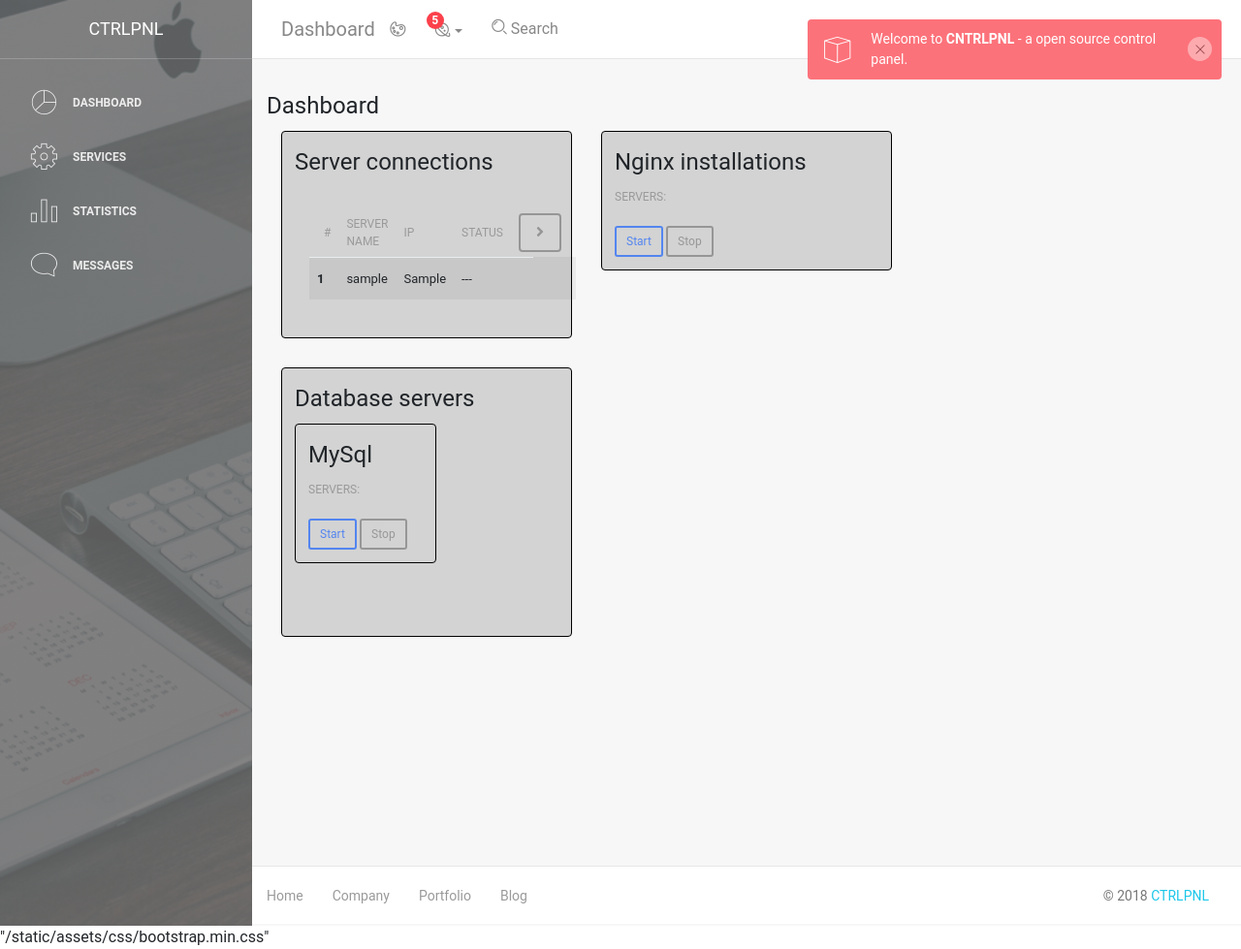
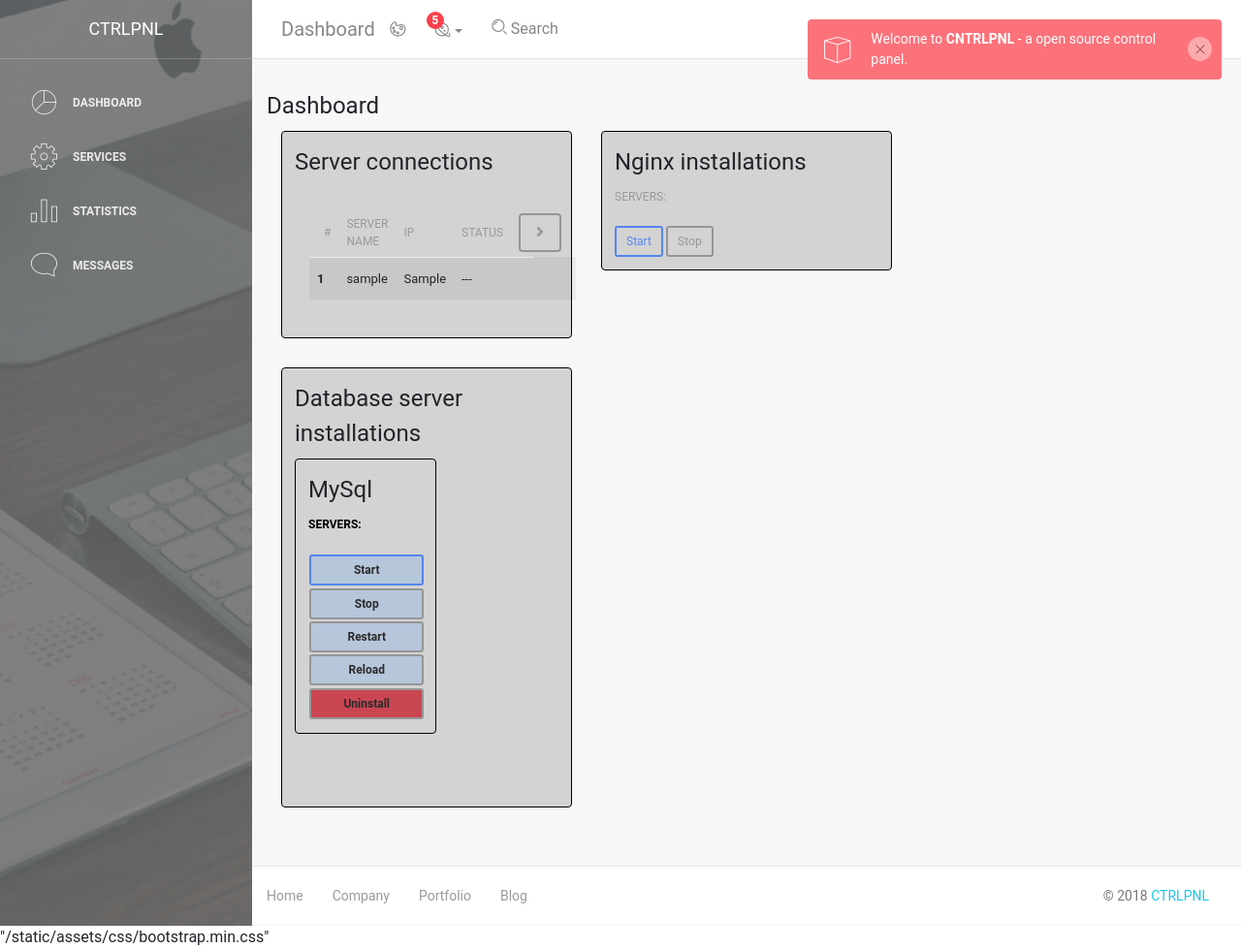
Before and after one commit to pernaess/ctrlpnl, a Django app: page /accounts/dashboard/ in a window 1280 px wide. Shown: the whole page at 97% size. Run offline with Django 3.2, Linux system fonts and the light colour scheme; a user stored in the database is signed in; tables that the repository leaves empty hold one stand-in row (values such as "Sample post"); parts of the project's set-up code (start-up, migrations or seed data) failed here and were passed over; some libraries are stand-ins or nearby versions.

Commit message:
minor design changes

```diff
--- a/tutorial/accounts/static/style.css
+++ b/tutorial/accounts/static/style.css
@@ -1,158 +1,3 @@
-/*@import url("https://fonts.googleapis.com/css?family=Open+Sans:400,600");*/
-/*@import url("https://fonts.googleapis.com/css?family=Lekton:400,700");*/
-/*@import url("https://maxcdn.bootstrapcdn.com/font-awesome/4.5.0/css/font-awesome.min.css");*/
-/**, *:before, *:after {*/
-  /*margin: 0;*/
-  /*padding: 0;*/
-  /*box-sizing: border-box;*/
-/*}*/
-
-/*html, body {*/
-  /*height: 100vh;*/
-  /*width: auto;*/
-    /*padding: 0;*/
-    /*margin: 0;*/
-/*}*/
-
-
-
-/*body {*/
-  /*font: 600 12px/1 'lekton', sans-serif;*/
-  /*color: #333;*/
-  /*background: #333;*/
-  /*overflow-x: hidden;*/
-/*}*/
-
-
-/*.wrapper {*/
-  /*display: flex;*/
-  /*min-height: 100%;*/
-/*}*/
-
-/*.sidebar {*/
-    /*margin-top: 60px;*/
-  /*width: 220px;*/
-  /*position: fixed;*/
-/*}*/
-
-/*.content {*/
-  /*flex: 1;*/
-  /*padding: 30px;*/
-    /*margin-top: 40px;*/
-  /*background: #eee;*/
-  /*box-shadow: 0 0 5px black;*/
-  /*transform: translate3d(0, 0, 0);*/
-  /*transition: transform .3s;*/
-/*}*/
-
-/*.content.isOpen {*/
-  /*transform: translate3d(220px, 0, 0);*/
-/*}*/
-
-/*.button {*/
-  /*cursor: pointer;*/
-/*}*/
-
-/*.button:before {*/
-  /*content: '\f121';*/
-  /*font: 42px fontawesome;*/
-/*}*/
-
-/*!* CSS for top navbar *!*/
-/*.proIc a.icon-profile:before{*/
-  /*content: '\f007';*/
-/*}*/
-
-/*.proIc a.active {*/
-  /*box-shadow: inset 5px 0 0 #222, inset 6px 0 0 #222;*/
-  /*background: #2a2a2a;*/
-/*}*/
-
-/*#navbar_info {*/
-    /*color: #eeeeee;*/
-    /*margin-top: 1.6em;*/
-    /*margin-right: 10em;*/
-/*}*/
-
-/*!* CSS for side navbar *!*/
-/*.nav1 li a {*/
-  /*position: relative;*/
-  /*display: block;*/
-  /*padding: 20px 0 20px 50px;*/
-  /*font-size: 12px;*/
-  /*color: #eee;*/
-  /*border-bottom: 1px solid #222;*/
-/*}*/
-
-/*.nav1 li a:before {*/
-  /*font: 14px fontawesome;*/
-  /*position: absolute;*/
-  /*top: 19px;*/
-  /*left: 20px;*/
-/*}*/
-
-/*.nav1 li a.icon-dash:before{*/
-  /*content: '\f121';*/
-/*}*/
-
-/*.nav1 li a.icon-services:before{*/
-  /*content: '\f233';*/
-/*}*/
-
-/*.nav1 li a.icon-stats:before{*/
-  /*content: '\f201';*/
-/*}*/
-
-/*.nav1 li a.icon-msg:before{*/
-  /*content: '\f086';*/
-/*}*/
-
-
-/*.nav1 li a.icon-logout:before{*/
-  /*content: '\f0d9';*/
-/*}*/
-
-
-/*.nav1 li a.icon-register:before{*/
-  /*content: '\f234';*/
-/*}*/
-
-/*.nav1 li a.icon-reset:before{*/
-  /*content: '\f084';*/
-/*}*/
-
-/*.nav1 li a.icon-login:before{*/
-  /*content: '\f0da';*/
-/*}*/
-
-/*.nav1 li a.icon-info:before{*/
-  /*content: '\f129';*/
-/*}*/
-
-/*.nav1 li a:hover {*/
-  /*background: #444;*/
-/*}*/
-
-/*.nav1 li a.active {*/
-  /*box-shadow: inset 5px 0 0 #5b5, inset 6px 0 0 #222;*/
-  /*background: #444;*/
-/*}*/
-
-/*!* Demo Description *!*/
-/*h1 {*/
-  /*margin: 25px 0 15px;*/
-  /*font-size: 28px;*/
-  /*font-weight: 400;*/
-/*}*/
-
-/*h2 {*/
-  /*font-size: 18px;*/
-  /*font-weight: 400;*/
-  /*color: #999;*/
-/*}*/
-
-
-/*!* CSS for website html panels *!*/
 
 .panel-default {
     background: #444;
@@ -160,116 +5,6 @@
     border-radius: 25px;
 }
 
-
-/*.larg {*/
-    /*max-width: 700px;*/
-    /*margin: 30px auto;*/
-    /*padding: 0 30px;*/
-/*}*/
-/*.larg div {*/
-    /*background-color: #ccc;*/
-    /*border: 1px;*/
-    /*padding: 5px 20px;*/
-    /*margin: 5px 0;*/
-/*}*/
-
-
-/*.larg div h3:hover{*/
-    /*cursor: pointer;*/
-/*}*/
-
-/*.larg div h3 span {*/
-    /*!*font-family: 'entypo';*!*/
-    /*font-size: 19px;*/
-    /*position: absolute;*/
-    /*right: 0;*/
-    /*transition: all .6s;*/
-/*}*/
-
-
-/*.larg div h3 span .close {*/
-        /*-webkit-transform:rotate(180deg);*/
-        /*transition:all .5s;*/
-      /*}*/
-
-/*.larg div form {*/
-      /*display:none;*/
-
-/*}*/
-
-
-/*#license_card {*/
-     /*background: #444;*/
-/*}*/
-
-/*#about_container{*/
-    /*margin-left: -3em;*/
-/*}*/
-
-
-/*!* CSS for services.html *!*/
-/*#serviceTitle{*/
-    /*margin-top: -115px;*/
-/*}*/
-
-/*#serviceFeedback{*/
-
-    /*background-color: #eee;*/
-    /*border-color: #333333;*/
-/*}*/
-/*#serviceOutputTable tr{*/
-    /*border-bottom: 1px solid black;*/
-/*}*/
-
-/*#serviceOutputTable td{*/
-    /*padding-right: 5px;*/
-/*}*/
-
-/*!* Css for services tabs *!*/
-/*.nav-filter{*/
-    /*background-color: lightgrey;*/
-    /*text-decoration: none;*/
-    /*color: black;*/
-/*}*/
-
-/*.nav-pills>li>a{*/
-    /*color: #000;*/
-    /*border: 1px solid black;*/
-/*}*/
-
-/*.nav-pills>li.active>a, .nav-pills>li.active>a:hover, .nav-pills>li.active>a:focus{*/
-/*background-color:darkgray;*/
-/*color:black;*/
-/*}*/
-
-
-/*!* CSS for dashboard.html *!*/
-/*#dashboardTitle{*/
-    /*margin-top: -75px;*/
-/*}*/
-
-/*#conPanel{*/
-    /*background-color: lightgrey;*/
-    /*padding: 1em;*/
-    /*border: 1px solid black;*/
-/*}*/
-
-/*!* CSS footer *!*/
-
-/*.footer {*/
-   /*position: fixed;*/
-   /*left: 0;*/
-   /*bottom: 0;*/
-   /*width: 100%;*/
-   /*height: 4em;*/
-   /*background-color: #222222;*/
-   /*color: white;*/
-   /*text-align: center;*/
-/*}*/
-
-/*.footer p{*/
-    /*!*margin-top: 1em;*!*/
-/*}*/
 #conPanel{
     background-color: lightgrey;
     padding: 1em;
@@ -311,3 +46,23 @@
 #installedDbForm>.checkbox {
     color: red;
 }
+
+.dashbutton{
+    color: black;
+    background-color: lightsteelblue;
+    width: 100%;
+    margin: 1%;
+    font-weight: bold;
+}
+.danger{
+    background-color: #c82333;
+}
+
+.dash label{
+    color: black;
+    font-weight: bold;
+}
+
+.help-block {
+    color: #868e96;
+}
--- a/tutorial/accounts/templates/accounts/dashboard.html
+++ b/tutorial/accounts/templates/accounts/dashboard.html
@@ -73,20 +73,36 @@
     <div class="row">
         <div class="col-md-4 col-xs-7">
             <div class="card" id="conPanel">
-                <legend>Database servers</legend>
+                <legend>Database server installations</legend>
                 <div class="row">
                     <div class="col-md-7 col-xs-7">
                         <div class="card" id="conPanel">
                             <legend>MySql</legend>
                              <form method="post" action="" class="installedDbForm">
+                                 <div class="row">
+                                 <div class="col dash">
                                 {% csrf_token %}
                                 {{ form1|as_bootstrap }}
-                                <button type="submit" id='start_server' name="start_server" class="btn btn-primary btn-sm">
+                                </div>
+                                     <div class="col">
+                                <button type="submit" id='start_server' name="start_server" class="btn btn-primary btn-sm dashbutton">
                                     Start
                                 </button>
-                                <button type="submit" id='stop_server' name="create_server"  class="btn btn-sm">
+                                <button type="submit" id='stop_server' name="create_server"  class="btn btn-sm dashbutton">
                                     Stop
                                 </button>
+                                <button type="submit" id='stop_server' name="create_server"  class="btn btn-sm dashbutton">
+                                    Restart
+                                </button>
+
+                                <button type="submit" id='stop_server' name="create_server"  class="btn btn-sm dashbutton">
+                                    Reload
+                                </button>
+                                <button type="submit" id='stop_server' name="create_server"  class="btn btn-sm danger dashbutton">
+                                    Uninstall
+                                </button>
+                                     </div>
+                                     </div>
                             </form>
                         </div>
                     </div>
--- a/tutorial/accounts/templates/accounts/services.html
+++ b/tutorial/accounts/templates/accounts/services.html
@@ -11,7 +11,7 @@
         <legend>Services</legend>
 
 
-<div class="row">
+<div class="row dash">
 
 <div class="col-md-7 col-xs-7">
 
--- a/tutorial/tutorial/settings.py
+++ b/tutorial/tutorial/settings.py
@@ -44,6 +44,7 @@
 INSTALLED_APPS = [
     'accounts',
     'ctrlpnl',
+    'django_extensions',
     'django.contrib.admin',
     'django.contrib.auth',
     'django.contrib.contenttypes',
@@ -92,8 +93,8 @@
     'default': {
         'ENGINE': 'django.db.backends.postgresql_psycopg2',
         'NAME': 'ctrlpnl',
-        'USER': 'Weeto',
-        'PASSWORD': '885oiekk',
+        'USER': 'ctrlpnl',
+        'PASSWORD': 'ctrlpnl',
         'HOST': 'localhost',
         'PORT': '',
     }
```
Also changed, not shown: tutorial/accounts/templates/accounts/about.html (+4 -5 lines), tutorial/accounts/templates/accounts/login.html (+4 -3 lines), tutorial/accounts/templates/accounts/reg_form.html (+5 -3 lines).
